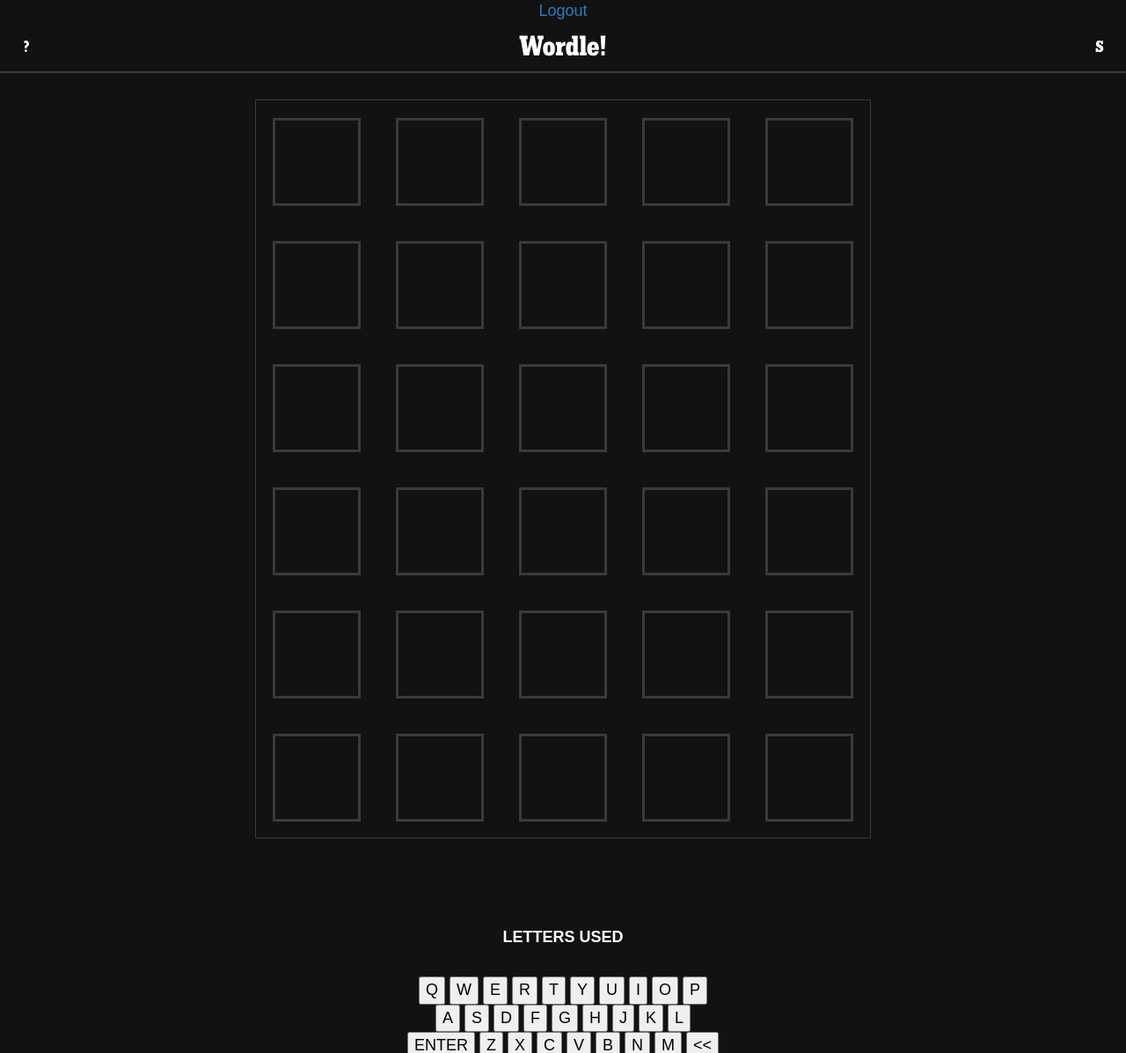
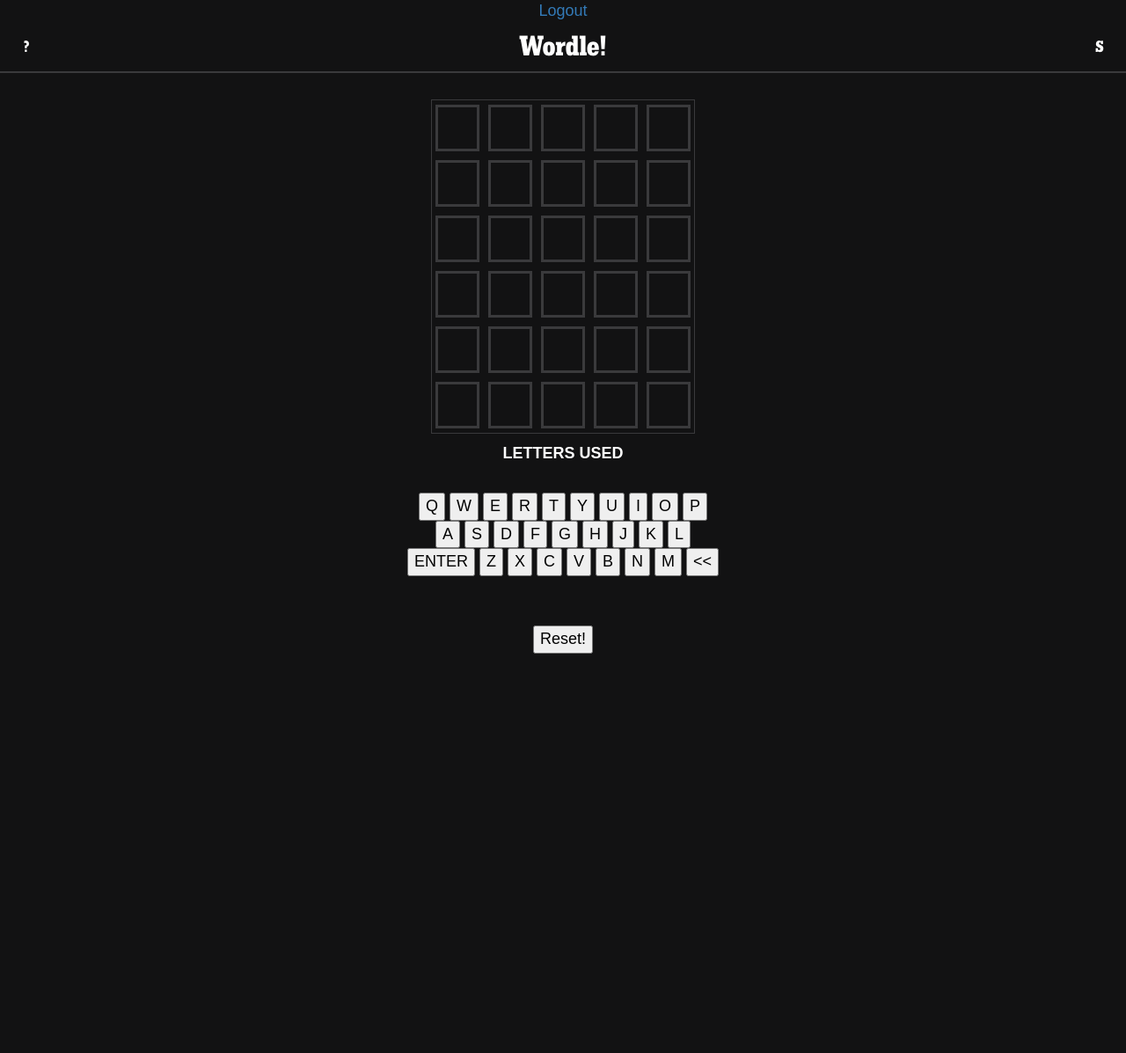
Before and after one commit to seventyD/wordle_clone, a Flask app: page / in a window 1280 px wide. Shown: the top 1197 px of the page at 88% size. After the commit the page ends 876 px from the top, so only its background shows below. Run offline with Flask 2, Linux system fonts and the light colour scheme; the visitor is signed in with stand-in values (Sample User, id 1); data comes from the database, SQL or seed files in the repository; data that the repository does not hold is empty; some libraries are stand-ins or nearby versions.

Commit message:
resized game window

```diff
--- a/app/static/stylesheets/style.css
+++ b/app/static/stylesheets/style.css
@@ -170,13 +170,14 @@
 
 .game_window
 {
-    height: 840px;
-    width: 700px;
+    width: 300px;
+    height: 380px;
+
     border: 1px;
     border-color: #3a3a3c;
     border-style: solid;
     margin: auto;
-    margin-bottom: 100px;
+    margin-bottom: 10px;
 }
 
 .row
@@ -187,10 +188,14 @@
 }
 .collumn
 {
-    width: 100px;
-    height: 100px;
+    min-width: 50px;
+    min-height: 53px;
+    max-width: 50px;
+    max-height: 53px;
+    width: 10%;
+    height: 10%;
     text-align: center;
-    margin: 20px;
+    margin: 5px;
     border: #3a3a3c;
     border-style: solid;
 
@@ -200,8 +205,8 @@
 
 .letter
 {
-    padding-top: 25px;
-    padding-bottom: 25px;
+    padding-top: 1px;
+    padding-bottom: 1px;
 
 
     font-size: xx-large;
@@ -216,5 +221,5 @@
  }
  .footer
  {
-     padding-bottom: 70%;
+     padding-bottom: 10%;
  }
```
Also changed, not shown: app/static/javascript/java.js (+2 -7 lines), app.db.
